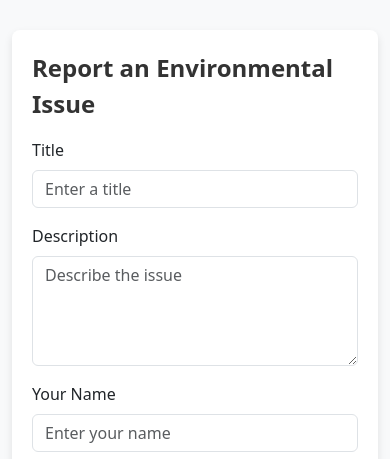
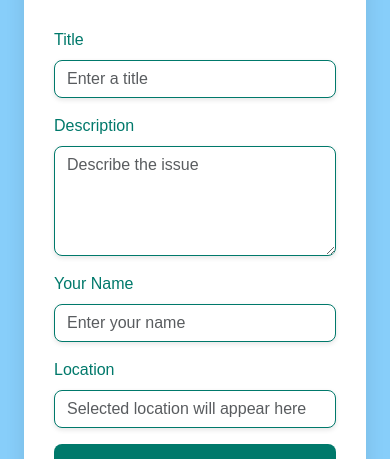
Before and after one commit to Aliakbar02/environmentTracker, a Flask app: page /add in a window 390 px wide. Shown: the top 459 px of the page. Run offline with Flask 3, Linux system fonts and the light colour scheme.

Commit message:
add_complaint

```diff
--- a/templates/add_complaint.html
+++ b/templates/add_complaint.html
@@ -13,46 +13,110 @@
     <link rel="stylesheet" href="https://unpkg.com/leaflet@1.9.4/dist/leaflet.css" />
     <script src="https://unpkg.com/leaflet@1.9.4/dist/leaflet.js"></script>
     <style>
+        /* Basic page and body styling */
         body {
-            background-color: #f8f9fa;
+            background-color: #87cefa; /* Light Blue */
+            font-family: 'Arial', sans-serif;
+            height: 100vh;
+            margin: 0;
+            display: flex;
+            justify-content: center;
+            align-items: center;
+            flex-direction: column;
         }
 
         .container {
-            margin-top: 30px;
+            display: flex;
+            justify-content: center;
+            align-items: center;
+            width: 130%; /* Increased width to make the layout wider */
+            height: 100%;
         }
 
         .form-container {
             background: #ffffff;
+            border-radius: 12px;
+            box-shadow: 0 6px 20px rgba(0, 0, 0, 0.1);
+            padding: 30px;
+            max-width: 800px; /* Increased max-width */
+            width: 100%;
+            height: 100%;
+            display: flex;
+            flex-direction: column;
+        }
+
+        .form-title {
+            font-size: 28px;
+            font-weight: bold;
+            color: #00796b; /* Deep teal */
+            margin-bottom: 20px;
+        }
+
+        .form-label {
+            color: #00796b;
+        }
+
+        .form-control {
             border-radius: 8px;
-            box-shadow: 0 4px 8px rgba(0, 0, 0, 0.1);
-            padding: 20px;
+            border: 1px solid #00796b;
+            margin-bottom: 15px;
+            box-shadow: 0 2px 5px rgba(0, 0, 0, 0.1);
+        }
+
+        .form-control:focus {
+            border-color: #004d40;
+            box-shadow: 0 0 5px rgba(0, 0, 0, 0.1);
+        }
+
+        .btn-primary {
+            background-color: #00796b;
+            border: none;
+            border-radius: 8px;
+            font-size: 16px;
+            padding: 12px;
+        }
+
+        .btn-primary:hover {
+            background-color: #004d40;
+        }
+
+        .map-container {
+            width: 100%;
+            height: 100%;
         }
 
         #map {
-            height: 500px;
-            border-radius: 8px;
+            width: 100%;
+            height: 600px; /* Increased height for better visibility */
+            border-radius: 12px;
+            box-shadow: 0 4px 8px rgba(0, 0, 0, 0.1);
         }
 
-        .form-title {
-            font-size: 24px;
-            font-weight: bold;
-            color: #333;
+        /* Responsive adjustments */
+        @media (max-width: 768px) {
+            .container {
+                flex-direction: column;
+                height: 100%;
+                margin-top: 20px;
+                width: 100%;
+            }
+
+            .form-container {
+                margin-bottom: 20px;
+                max-width: 100%; /* Ensure full width for mobile */
+            }
+
+            #map {
+                height: 400px;
+            }
         }
 
-        .btn-primary {
-            background-color: #007bff;
-            border: none;
-        }
-
-        .btn-primary:hover {
-            background-color: #0056b3;
-        }
     </style>
 </head>
 
 <body>
     <div class="container">
-        <div class="row g-4">
+        <div class="row g-4 w-100">
             <!-- Form Section -->
             <div class="col-md-6">
                 <div class="form-container">
@@ -87,14 +151,16 @@
             </div>
             <!-- Map Section -->
             <div class="col-md-6">
-                <div id="map"></div>
+                <div class="map-container">
+                    <div id="map"></div>
+                </div>
             </div>
         </div>
     </div>
 
     <!-- Map Initialization Script -->
     <script>
-        var map = L.map('map').setView([20.5937, 78.9629], 5); // Default view: India
+        var map = L.map('map').setView([20.5937, 78.9629], 10); // Increased zoom level from 5 to 10 for better visibility
 
         // Add OpenStreetMap tiles
         L.tileLayer('https://{s}.tile.openstreetmap.org/{z}/{x}/{y}.png', {
```
